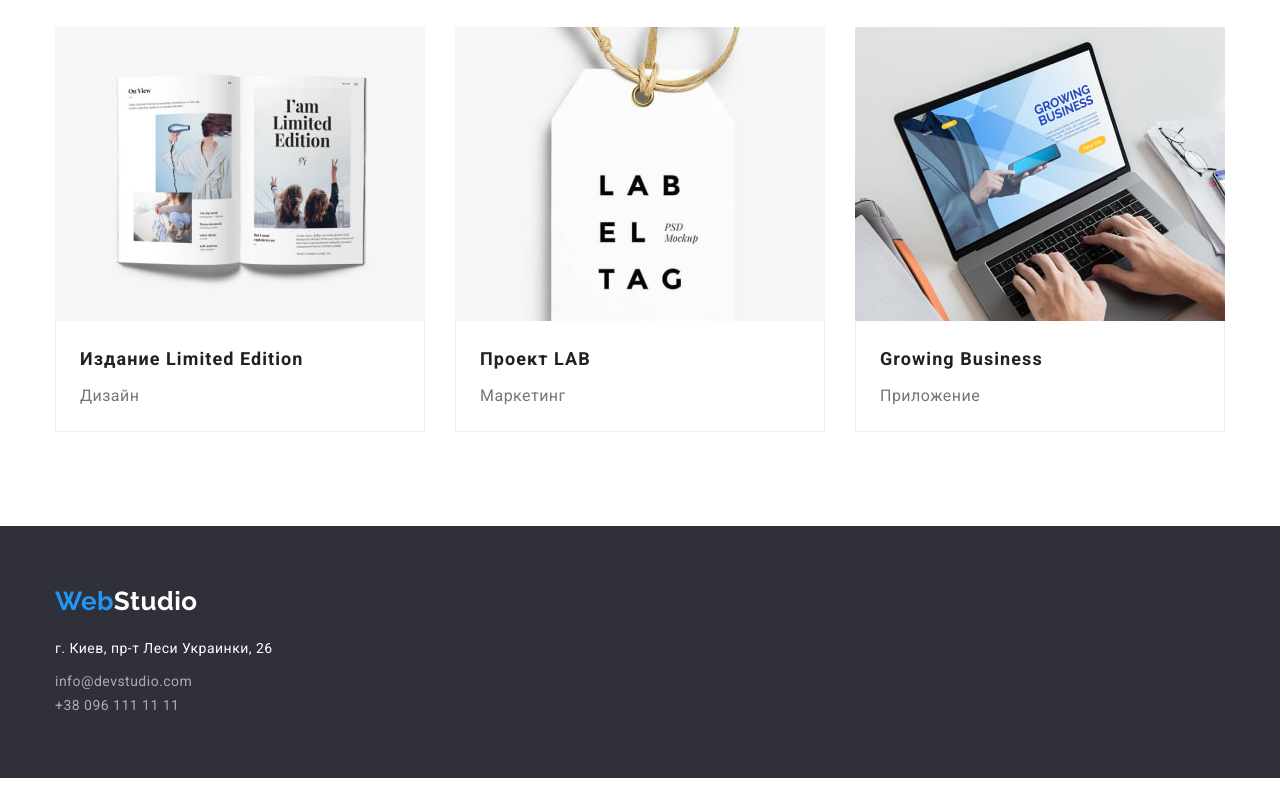
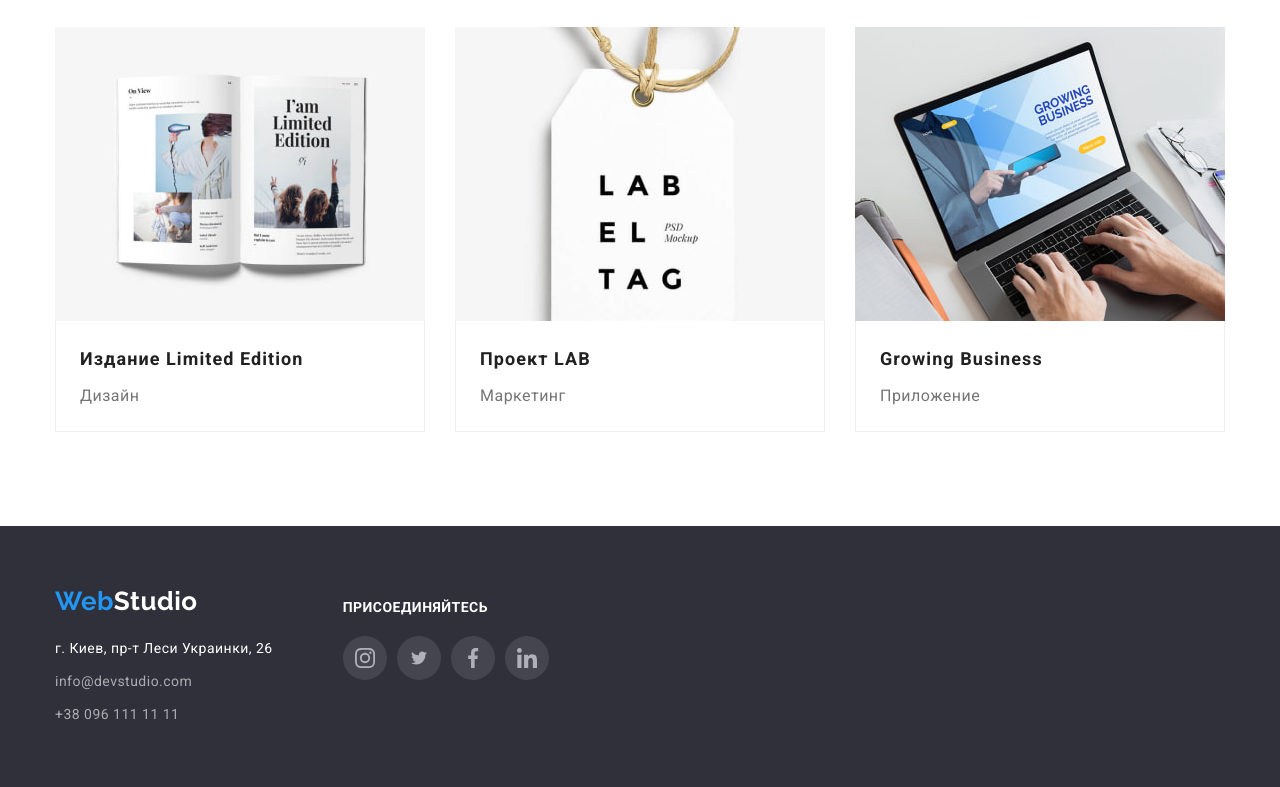
Before and after one commit to KiiviKat/goit-markup-hw-04, a plain HTML site: page portfolio.html in a window 1280 px wide. Shown: the part 1112-1899 px from the top of the page. Drawn offline with nearby package versions, Linux system fonts and the light colour scheme.

Commit message:
Добавляет иконки в футер

```diff
--- a/css/styles.css
+++ b/css/styles.css
@@ -10,6 +10,7 @@
     --primary-background-color: #FFFFFF;
     --gray-background-color: #F5F4FA;
     --footer-background-color: #2F303A;
+    --footer-socials-background-color: rgba(255, 255, 255, 0.1);
 
     --primary-font-family: 'Roboto', sans-serif;
     --logo-font-family: 'Raleway', sans-serif;
@@ -498,3 +499,47 @@ ul {
     font-size: 14px;
     line-height: 1.71;
 }
+
+.footer-container {
+    display: flex;
+    gap: 70px;
+}
+
+.footer-socials {
+    padding-top: 12px;
+}
+
+.cta-title {
+    color: var(--white-text-color);
+
+    font-size: 14px;
+    text-transform: uppercase;
+}
+
+.cta-list {
+    margin-top: 20px;
+    display: flex;
+    gap: 10px;
+
+}
+
+.cta-link {
+    display: flex;
+    justify-content: center;
+    align-items: center;
+
+    border-radius: 50%;
+    background-color: var(--footer-socials-background-color);
+
+    width: 44px;
+    height: 44px;
+}
+
+.cta-icon {
+    fill: var(--white-text-color);
+}
+
+.cta-link:hover,
+.cta-link:focus {
+    background-color: var(--accent-color);
+}
--- a/portfolio.html
+++ b/portfolio.html
@@ -137,15 +137,51 @@
     </main>
 
     <footer class="footer" id="contacts">
-        <div class="container">
+        <div class="container footer-container">
+            <div class="footer-main">
                 <a class="logo footer-logo" href="./index.html">Web<span class="footer-logo-accent">Studio</span></a>
                 <address class="address">
                     <a class="link" href="#">г. Киев, пр-т Леси Украинки, 26</a>
                 </address>
                 <ul class="list footer-contacts">
-                <li class="item"><a class="link" href="mailto:info@devstudio.com">info@devstudio.com</a></li>
+                    <li class="item mail-footer"><a class="link" href="mailto:info@devstudio.com">info@devstudio.com</a>
+                    </li>
                     <li class="item"><a class="link" href="tel:+380961111111">+38 096 111 11 11</a></li>
                 </ul>
+            </div>
+            <div class="footer-socials">
+                <strong class="cta-title">Присоединяйтесь</strong>
+                <ul class="list cta-list">
+                    <li class="item cta-item">
+                        <a class="link cta-link" href="#">
+                            <svg class="cta-icon" wigth="20px" height="20px">
+                                <use href="./images/sprite.svg#instagram"></use>
+                            </svg>
+                        </a>
+                    </li>
+                    <li class="item cta-item">
+                        <a class="link cta-link" href="#">
+                            <svg class="cta-icon" wigth="20px" height="16px">
+                                <use href="./images/sprite.svg#twitter"></use>
+                            </svg>
+                        </a>
+                    </li>
+                    <li class="item cta-item">
+                        <a class="link cta-link" href="#">
+                            <svg class="cta-icon" wigth="10px" height="20px">
+                                <use href="./images/sprite.svg#facebook"></use>
+                            </svg>
+                        </a>
+                    </li>
+                    <li class="item cta-item">
+                        <a class="link cta-link" href="#">
+                            <svg class="cta-icon" wigth="20px" height="20px">
+                                <use href="./images/sprite.svg#linkedin"></use>
+                            </svg>
+                        </a>
+                    </li>
+                </ul>
+            </div>
         </div>
     </footer>
 
```
Also changed, not shown: index.html (+36 -1 lines). Lines whose indentation alone changed are shown as unchanged.
